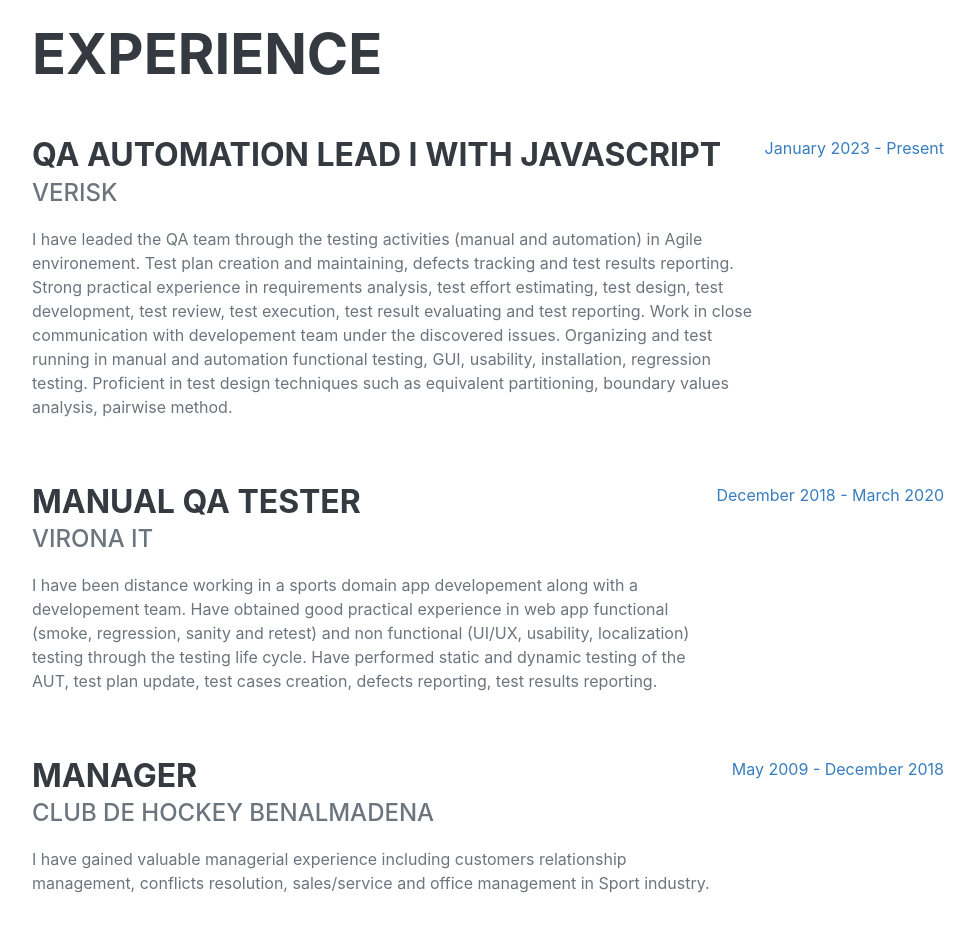
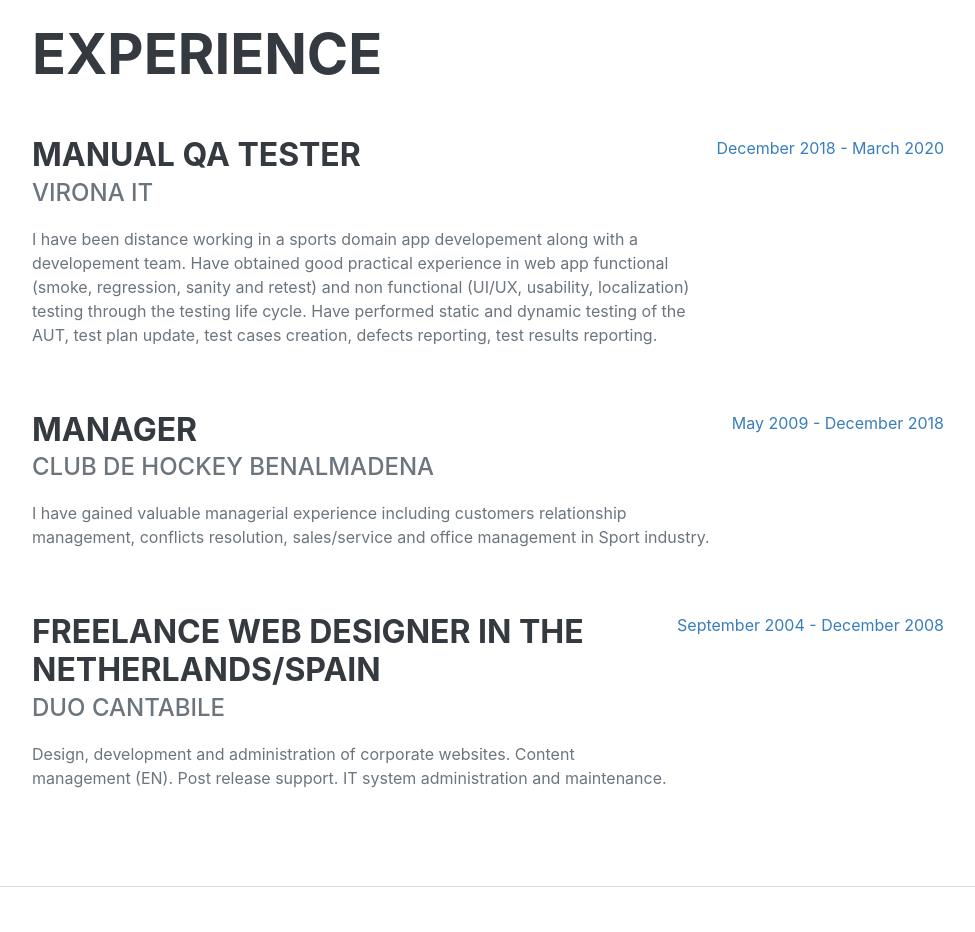
Before and after one commit to Valiantsin2021/Portfolio, a plain HTML site: page index.html in a window 1280 px wide. Shown: the part 860-1792 px from the top of the page, without its empty margins (288-1263 px from the left). Drawn offline with nearby package versions, Linux system fonts and the light colour scheme; a web font is replaced by a local one.

Commit message:
commented code

```diff
--- a/index.html
+++ b/index.html
@@ -66,14 +66,14 @@
                 <div class="resume-section-content">
                     <h2 class="mb-5">Experience</h2>
                     <div class="d-flex flex-column flex-md-row justify-content-between mb-5">
-                        <div class="flex-grow-1">
+                        <!-- <div class="flex-grow-1">
                             <h3 class="mb-0">QA Automation Lead I with JavaScript</h3>
                             <div class="subheading mb-3">Verisk</div>
                             <p>I have leaded the QA team through the testing activities (manual and automation) in Agile environement. Test plan creation and maintaining, defects tracking and test results reporting.  Strong practical experience in requirements analysis, test effort estimating, test design, test development, test review, test execution, test result evaluating and test reporting. Work in close communication with developement team under the discovered issues. Organizing and test running in manual and automation functional testing, GUI, usability, installation, regression testing. Proficient in test design techniques such as equivalent partitioning, boundary values analysis, pairwise method.</p>
                         </div>
                         <div class="flex-shrink-0"><span class="text-primary">January 2023 - Present</span></div>
                     </div>
-                    <div class="d-flex flex-column flex-md-row justify-content-between mb-5">
+                    <div class="d-flex flex-column flex-md-row justify-content-between mb-5"> -->
                         <div class="flex-grow-1">
                             <h3 class="mb-0">Manual QA tester</h3>
                             <div class="subheading mb-3">Virona IT</div>
```
